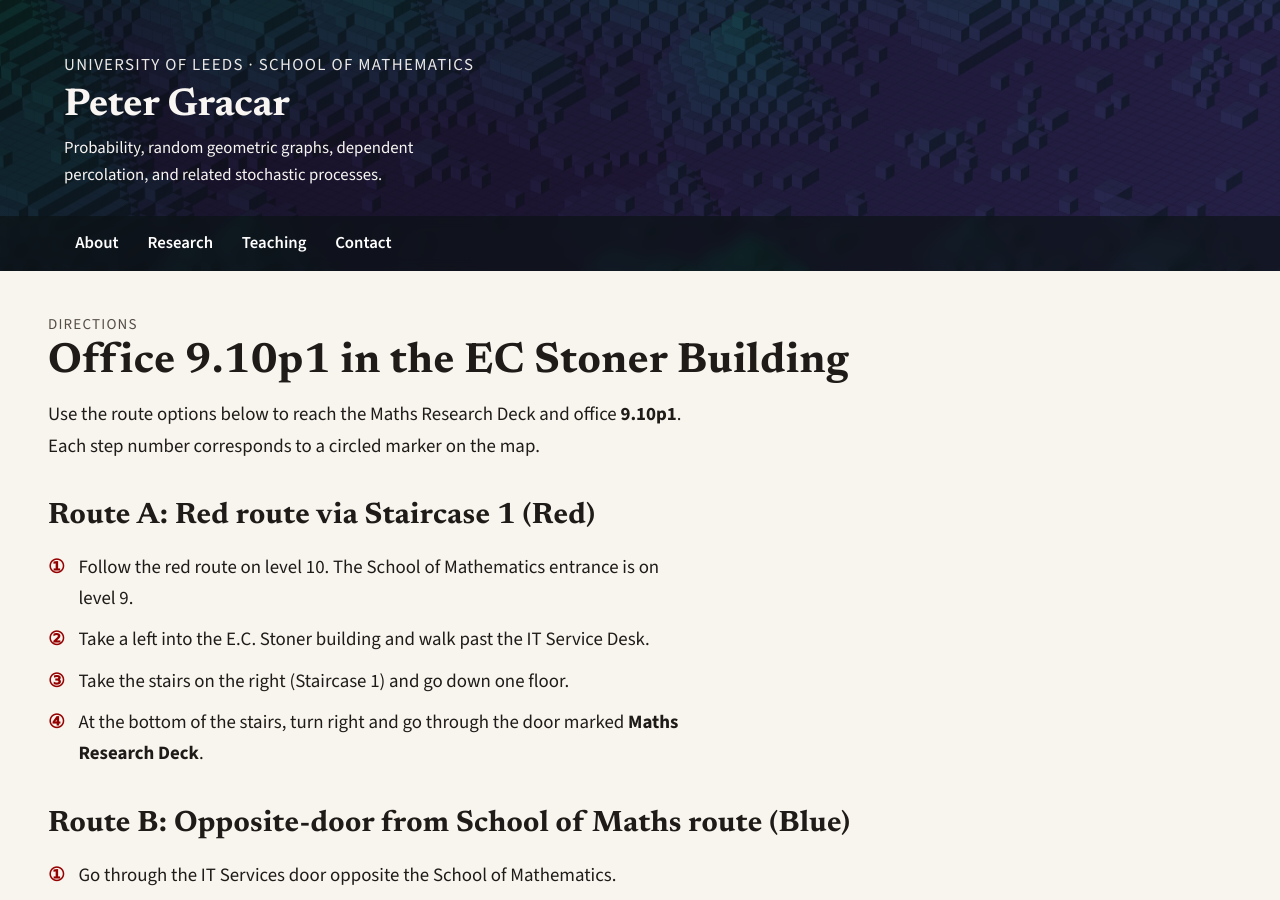
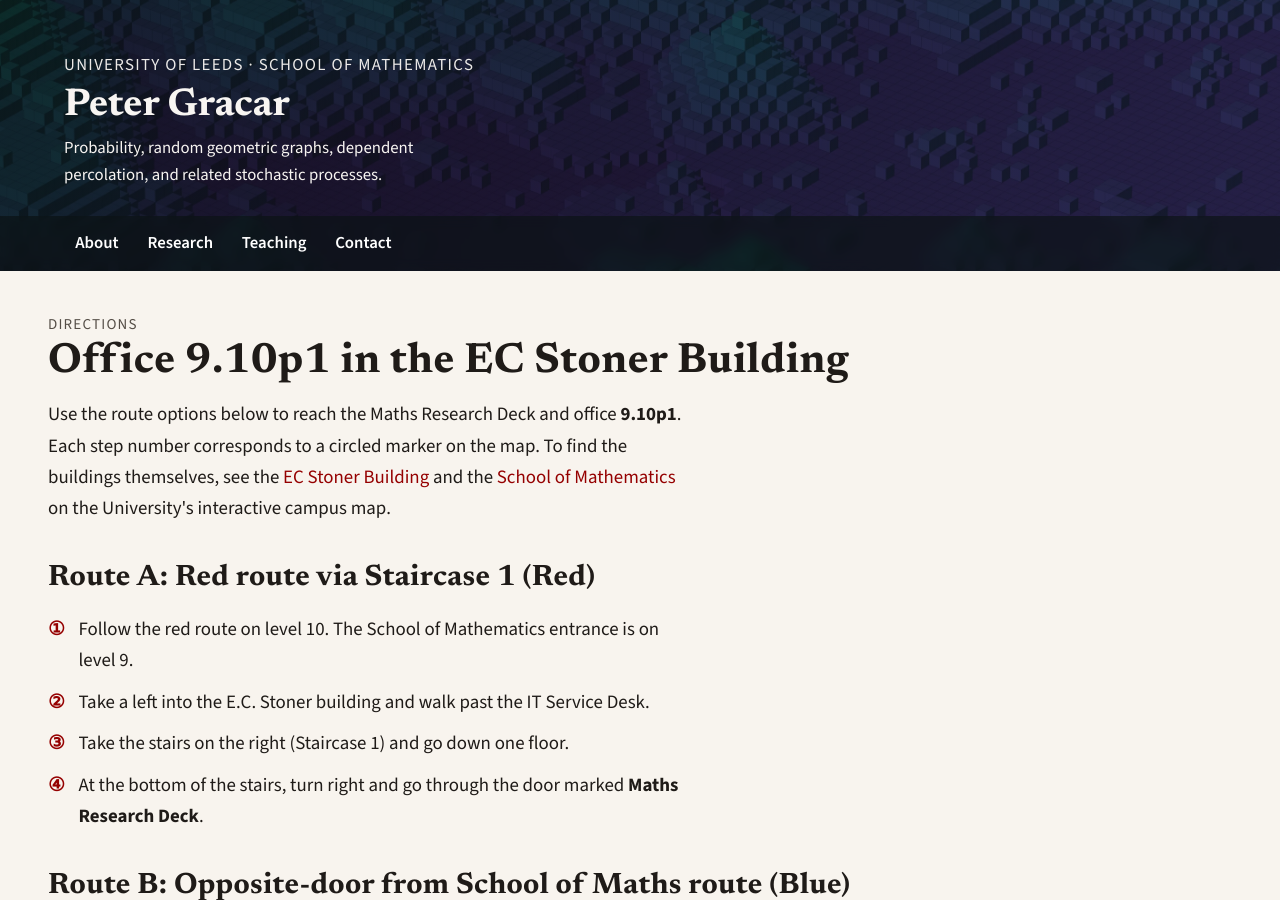
Before and after one commit to PeterGracar/PeterGracar.github.io, a Jekyll site: the page built from map.html, in a window 1280 px wide and 900 px high. Built offline with Jekyll 4.4.1, drawn with Linux system fonts in a browser that asks for light colours.

Commit message:
Link EC Stoner and School of Maths to campus map on directions page
Co-Authored-By: Claude Fable 5 <noreply@anthropic.com>
Claude-Session: https://claude.ai/code/session_01PkjrL9LACUi2XCeud8gzSe

```diff
--- a/map.html
+++ b/map.html
@@ -10,7 +10,7 @@ canonical: "https://gracar.org/map.html"
     <section class="page-section">
       <p class="eyebrow">Directions</p>
       <h1>Office 9.10p1 in the EC Stoner Building</h1>
-      <p class="reading-width">Use the route options below to reach the Maths Research Deck and office <strong>9.10p1</strong>. Each step number corresponds to a circled marker on the map.</p>
+      <p class="reading-width">Use the route options below to reach the Maths Research Deck and office <strong>9.10p1</strong>. Each step number corresponds to a circled marker on the map. To find the buildings themselves, see the <a href="http://www.leeds.ac.uk/campusmap?location=17406">EC Stoner Building</a> and the <a href="http://www.leeds.ac.uk/campusmap?location=17506">School of Mathematics</a> on the University's interactive campus map.</p>
     </section>
 
     <section class="page-section">
```
